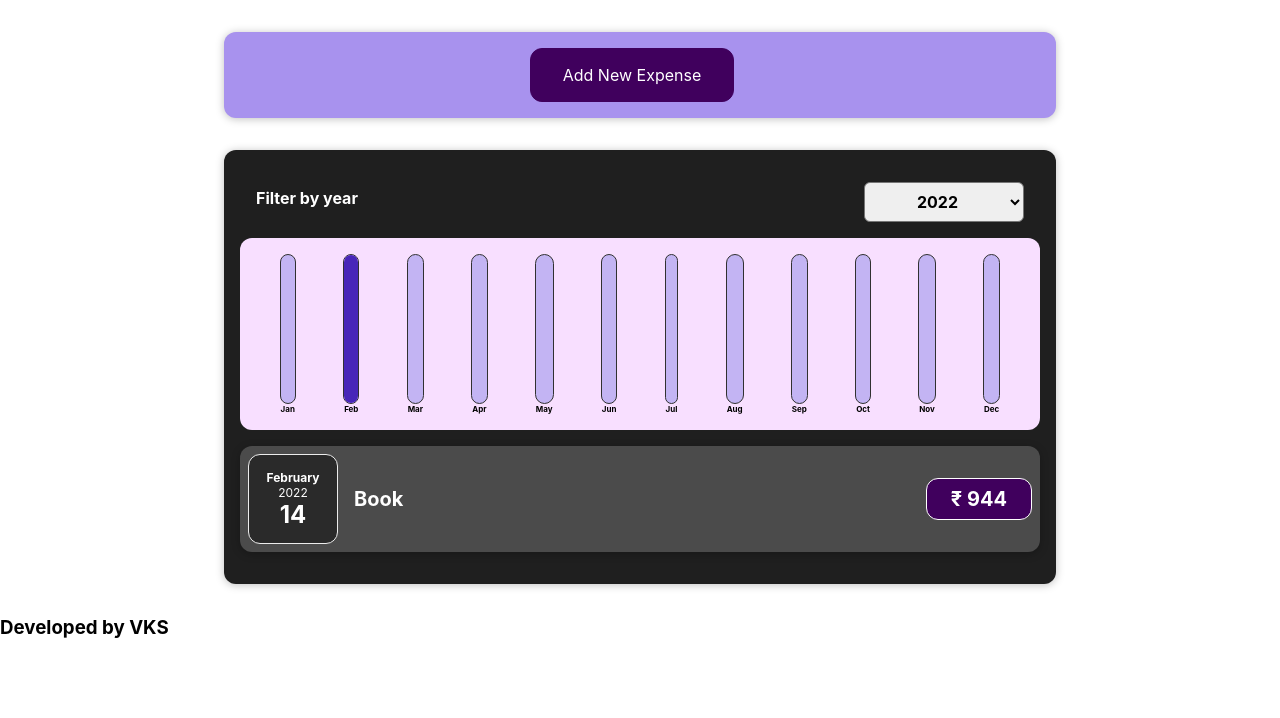
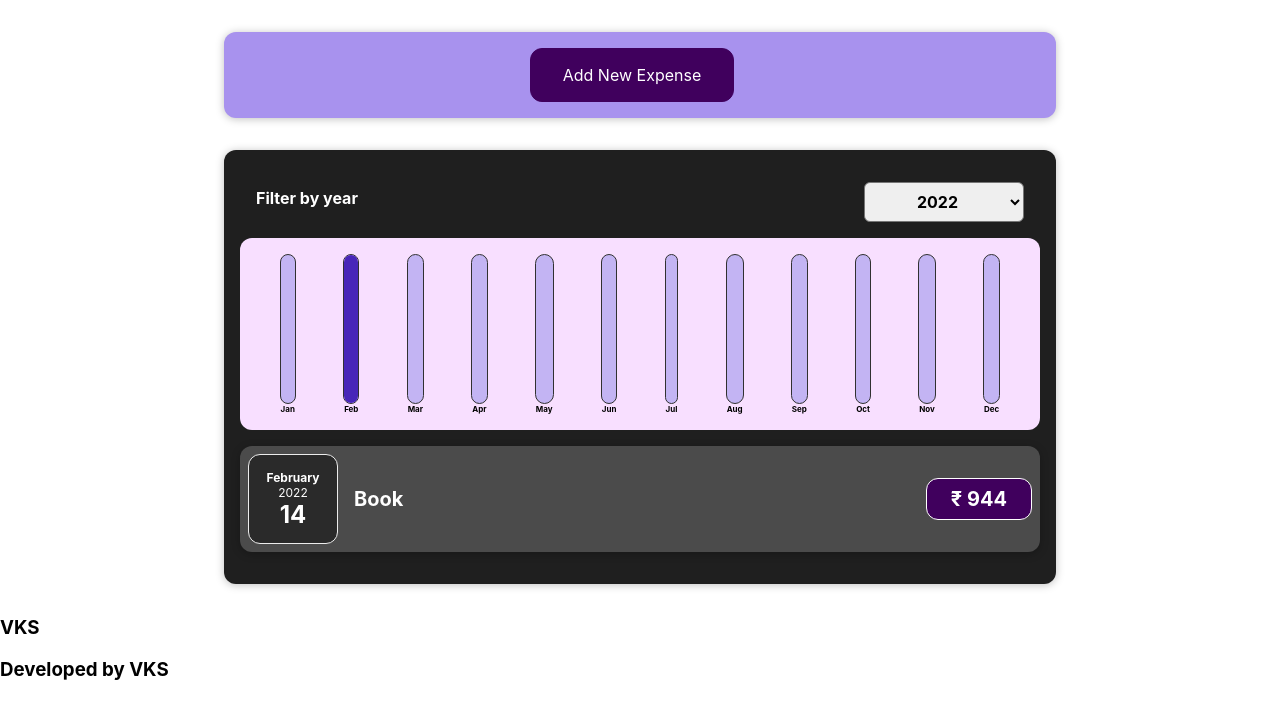
Before and after one commit to vikashsingh853/Expense-App, a React (Create React App) app: page / in a window 1280 px wide. Shown: the top 718 px of the page. Built offline with nearby package versions, Linux system fonts and the light colour scheme.

Commit message:
Update Expenses.js

```diff
--- a/src/components/Expenses/Expenses.js
+++ b/src/components/Expenses/Expenses.js
@@ -27,6 +27,7 @@ const Expenses = (props) => {
         <ExpensesChart expenses={filteredExpenses} />
         <ExpensesList items={filteredExpenses} />
       </Card>
+     <h3> VKS </h3>
     </div>
   );
 };
```
